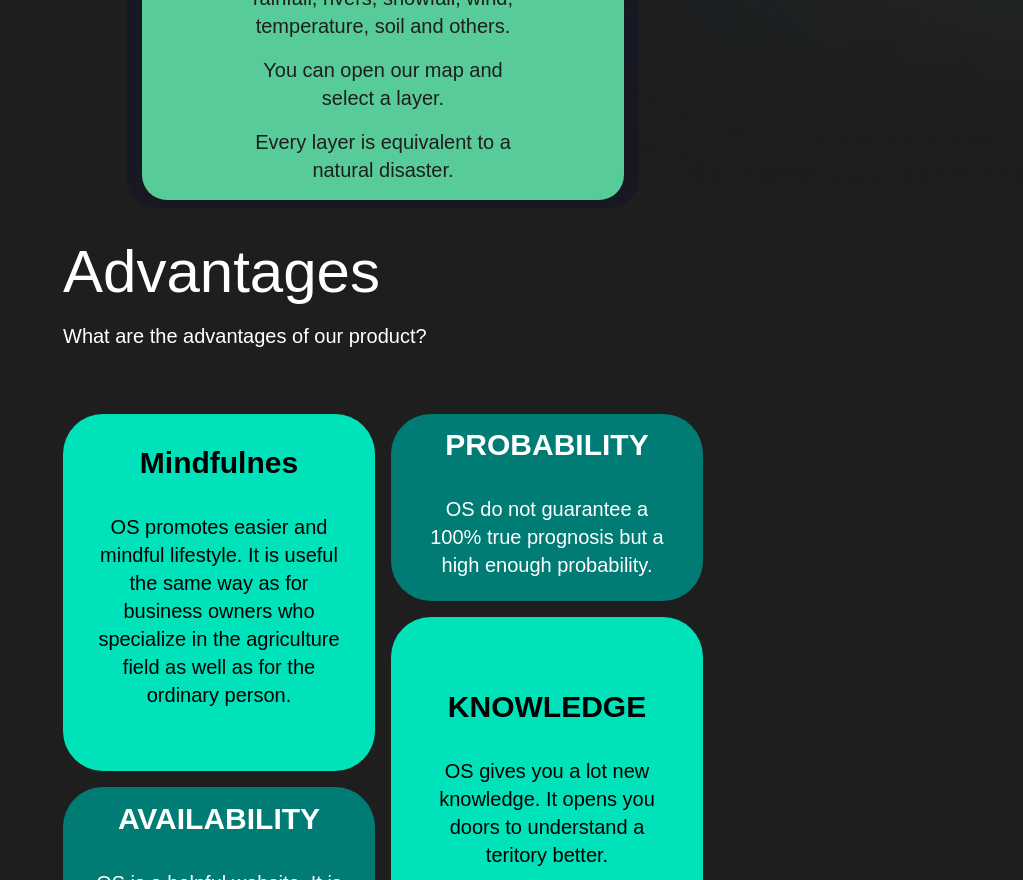
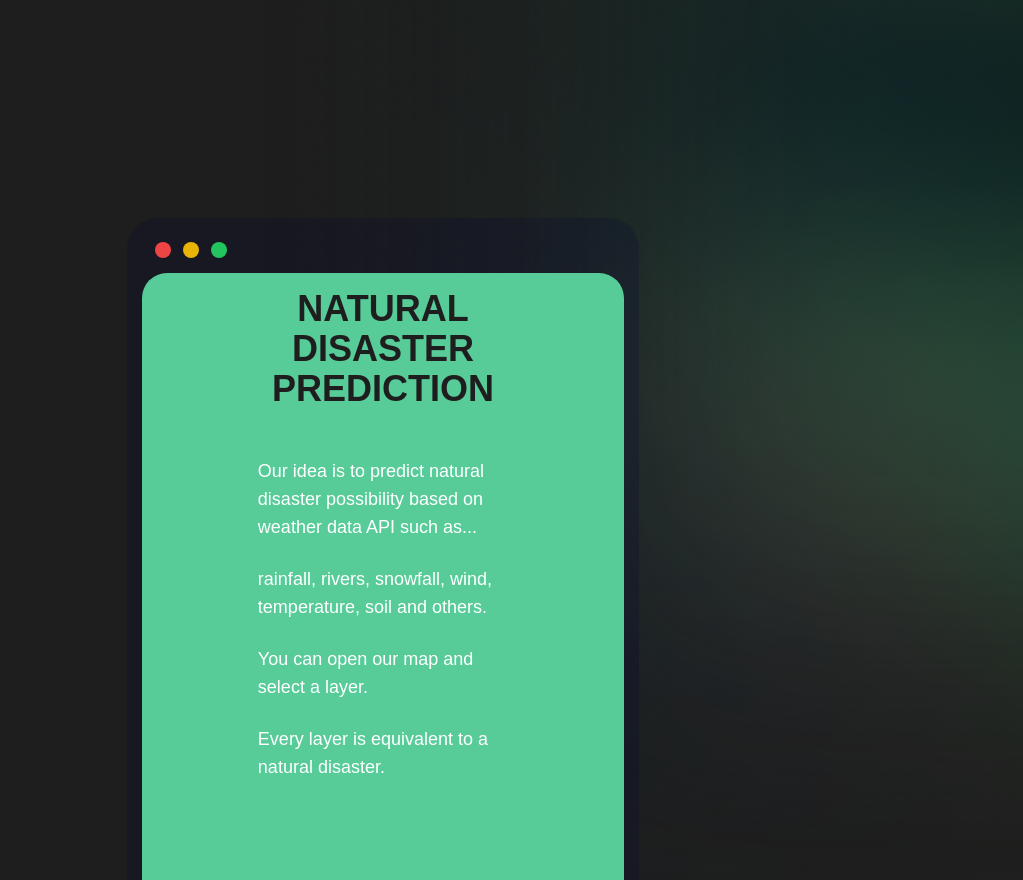
Before and after one commit to Code-Of-The-Future-Hackathon/OS, a Vue app in the folder frontend/: page / in a window 1280 px wide. Shown: the part 1920-2800 px from the top of the page, without its empty margins (257-1280 px from the left). Built offline with nearby package versions, Linux system fonts and the light colour scheme; no server answers; a web font is replaced by a local one; what @fawmi/vue-google-maps would draw is missing.

Commit message:
Rework home page

```diff
--- a/frontend/src/style.css
+++ b/frontend/src/style.css
@@ -6,3 +6,7 @@
 * {
     font-family: Candal, sans-serif;
 }
+
+body {
+    background-color: #1E1E1E;
+}
--- a/frontend/src/views/Home.vue
+++ b/frontend/src/views/Home.vue
@@ -11,11 +11,11 @@
         </div>
     </div>
 
-    <div class="bg-[#1E1E1E] flex flex-col items-center relative z-10">
+    <div class="bg-[#1E1E1E] flex flex-col items-center relative z-10 mt-[270px]">
         <img src="/public/bg-blob-one.png" class="absolute z-0 select-none top-0 right-0 h-full" draggable="false" alt="">
 
        <div class="bg-[#00E2B9] z-10 w-1/2 h-1/3 rounded-[30px] border-2 border-[#1E1E1E] mt-36 p-10 justify-center items-center">
-            <div class="flex">
+            <div class="flex max-lg:flex-col max-lg:text-center">
                 <h1 class="text-5xl font-bold w-full break-words">NATURAL DISASTER PREDICTION MAPS</h1>
 
                 <div class="flex items-center justify-center flex-col text-center w-full gap-4">
@@ -25,10 +25,10 @@
             </div>
        </div>
 
-       <h1 class="bg-clip-text text-transparent font-bold text-5xl my-32 bg-gradient-to-r from-[#1CC357] z-10 to-[#0090B0]">OUT IDEA</h1>
+       <h1 class="bg-clip-text text-transparent font-bold text-5xl my-[300px] bg-gradient-to-r from-[#1CC357] z-10 to-[#0090B0]">OUR IDEA</h1>
 
 
-       <div class="bg-[#02013233] w-2/5 h-1/2 p-2 relative rounded-[30px] flex justify-center flex-col items-center z-10">
+       <div class="bg-[#02013233] w-2/5 h-screen p-2 relative rounded-[30px] flex flex-col items-center z-10">
 
             <div class="w-full h-4 flex relative my-4 rounded-[30px] justify-center items-center">
                 <div class="flex gap-3 absolute left-5 max-w-fit">
@@ -38,26 +38,26 @@
                 </div>
             </div>
 
-            <div class="bg-[#57CC99] gap-12 w-[97%] h-[97%] py-4 rounded-[25px] flex flex-col justify-center items-center font-black text-[#1E1E1E] text-6xl pt-14 text-center">
+            <div class="bg-[#57CC99] gap-12 w-[97%] h-[97%] py-4 rounded-[25px] flex flex-col items-center font-black text-[#1E1E1E] text-6xl text-center">
                <h1 class="text-4xl w-64 break-word text-center"> NATURAL DISASTER PREDICTION </h1>
-               <div class="flex flex-col gap-4 font-white">
-                    <p class="text-xl font-thin w-[25ch]">Our idea is to predict natural disaster  possibility based on weather data API such as... </p>
-                    <p class="text-xl font-thin w-[25ch]">rainfall,  rivers, snowfall, wind, temperature, soil and others.</p>
-                    <p class="text-xl font-thin w-[25ch]">You can open our map and select a layer.</p>
-                    <p class="text-xl font-thin w-[25ch]">Every layer is equivalent to a natural disaster. </p>
+               <div class="flex flex-col gap-6 font-white text-left text-white">
+                    <p class="text-lg font-thin w-[25ch]">Our idea is to predict natural disaster  possibility based on weather data API such as... </p>
+                    <p class="text-lg font-thin w-[25ch]">rainfall,  rivers, snowfall, wind, temperature, soil and others.</p>
+                    <p class="text-lg font-thin w-[25ch]">You can open our map and select a layer.</p>
+                    <p class="text-lg font-thin w-[25ch]">Every layer is equivalent to a natural disaster. </p>
                </div>
             </div>
        </div>
     </div>
 
-    <div class="h-screen bg-[#1E1E1E] flex items-center justify-center w-screen">
+    <div class="h-screen bg-[#1E1E1E] flex mt-[500px] items-center justify-center w-screen">
         <div class="w-1/2 z-10">
             <div class="flex flex-col gap-5">
                 <h1 class="text-white text-6xl text-bold">Advantages</h1>
                 <p class="text-white text-xl"> What are the advantages of our product? </p>
             </div>
 
-            <div class="flex h-[70vh] gap-4 mt-16 text-center">
+            <div class="flex h-[70vh] gap-4 mt-20 text-center">
                 <div class="flex h-full gap-4 flex-col w-full">
                     <div class="h-2/3 w-full bg-[#00E2B9] rounded-[40px] flex justify-center items-center">
                         <div>
@@ -65,7 +65,7 @@
                             <p class="w-26 p-8 text-xl"> OS promotes easier and mindful lifestyle. It is useful the same way as for business owners who specialize in the agriculture field as well as for the ordinary person. </p>
                         </div>
                     </div>
-                    <div class="h-1/3 w-full bg-[#007C74] pt-6 text-white rounded-[40px] flex justify-center items-center">
+                    <div class="h-1/3 w-full pt-6 bg-[#007C74] text-white rounded-[40px] flex justify-center items-center">
                         <div>
                             <h1 class="text-3xl text-center font-bold"> AVAILABILITY </h1>
                             <p class="w-26 p-8 text-xl"> OS is a helpful website. It is also completely free to the public. </p>
```
